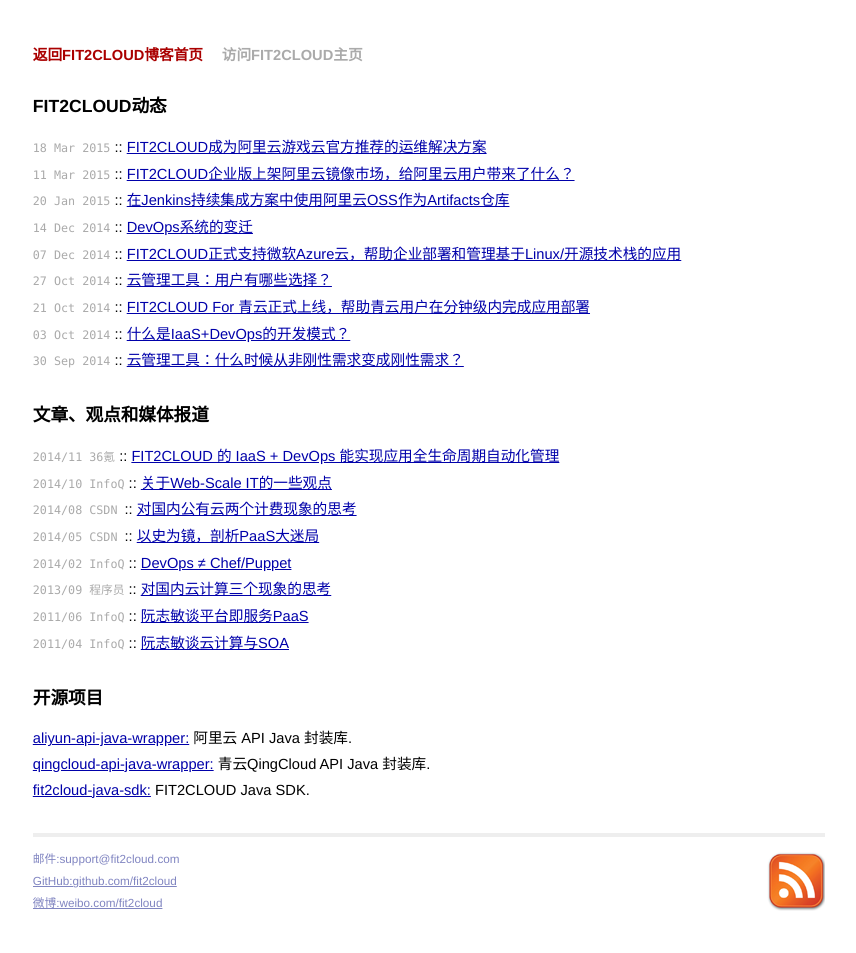
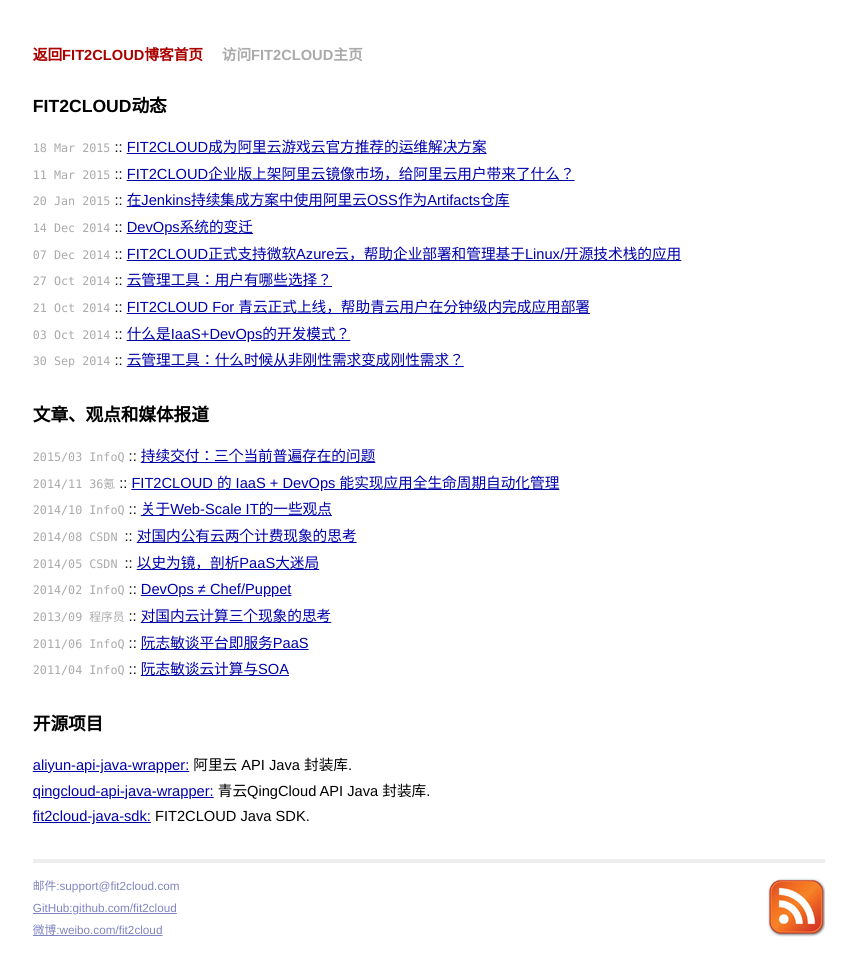
Before and after one commit to Xuguilin/blog, a Jekyll site: the page built from index.html, in a window 1280 px wide. Shown: the whole page, without its empty margins (211-1067 px from the left). Built offline with Jekyll 4.4.1, drawn with Linux system fonts in a browser that asks for light colours; Markdown is read by kramdown in place of the engine named in the settings; comment, search, counter and statistics services are not loaded.

Commit message:
增加InfoQ文章，持续交付：当前存在的三个问题

```diff
--- a/index.html
+++ b/index.html
@@ -13,8 +13,9 @@ title: FIT2CLOUD官方博客
 
   <h1>文章、观点和媒体报道</h1>
   <ul class="posts">
-  <li><span>2014/11 36氪</span> :: <a href="http://www.36kr.com/p/216758.html">FIT2CLOUD 的 IaaS + DevOps 能实现应用全生命周期自动化管理</a></li>
-	<li><span>2014/10 InfoQ</span> :: <a href="http://www.infoq.com/cn/news/2014/10/web-scale-it-5-features">关于Web-Scale IT的一些观点</a></li>
+    <li><span>2015/03 InfoQ</span> :: <a href="http://www.infoq.com/cn/articles/three-current-common-problems-about-continuous-delivery">持续交付：三个当前普遍存在的问题</a></li>
+    <li><span>2014/11 36氪</span> :: <a href="http://www.36kr.com/p/216758.html">FIT2CLOUD 的 IaaS + DevOps 能实现应用全生命周期自动化管理</a></li>
+    <li><span>2014/10 InfoQ</span> :: <a href="http://www.infoq.com/cn/news/2014/10/web-scale-it-5-features">关于Web-Scale IT的一些观点</a></li>
     <li><span>2014/08 CSDN </span> :: <a href="http://www.csdn.net/article/2014-08-13/2821180">对国内公有云两个计费现象的思考</a></li>
     <li><span>2014/05 CSDN </span> :: <a href="http://www.csdn.net/article/2014-05-04/2819584-the-understanding-of-paas">以史为镜，剖析PaaS大迷局</a></li>
     <li><span>2014/02 InfoQ</span> :: <a href="http://www.infoq.com/cn/articles/devops-is-not-equal-chef-puppet">DevOps ≠ Chef/Puppet</a></li>
```
Also changed, not shown: images/fit2cloud-aliyun-games-1.png (added), images/fit2cloud-aliyun-games-3.jpg (added), 1 other file.
